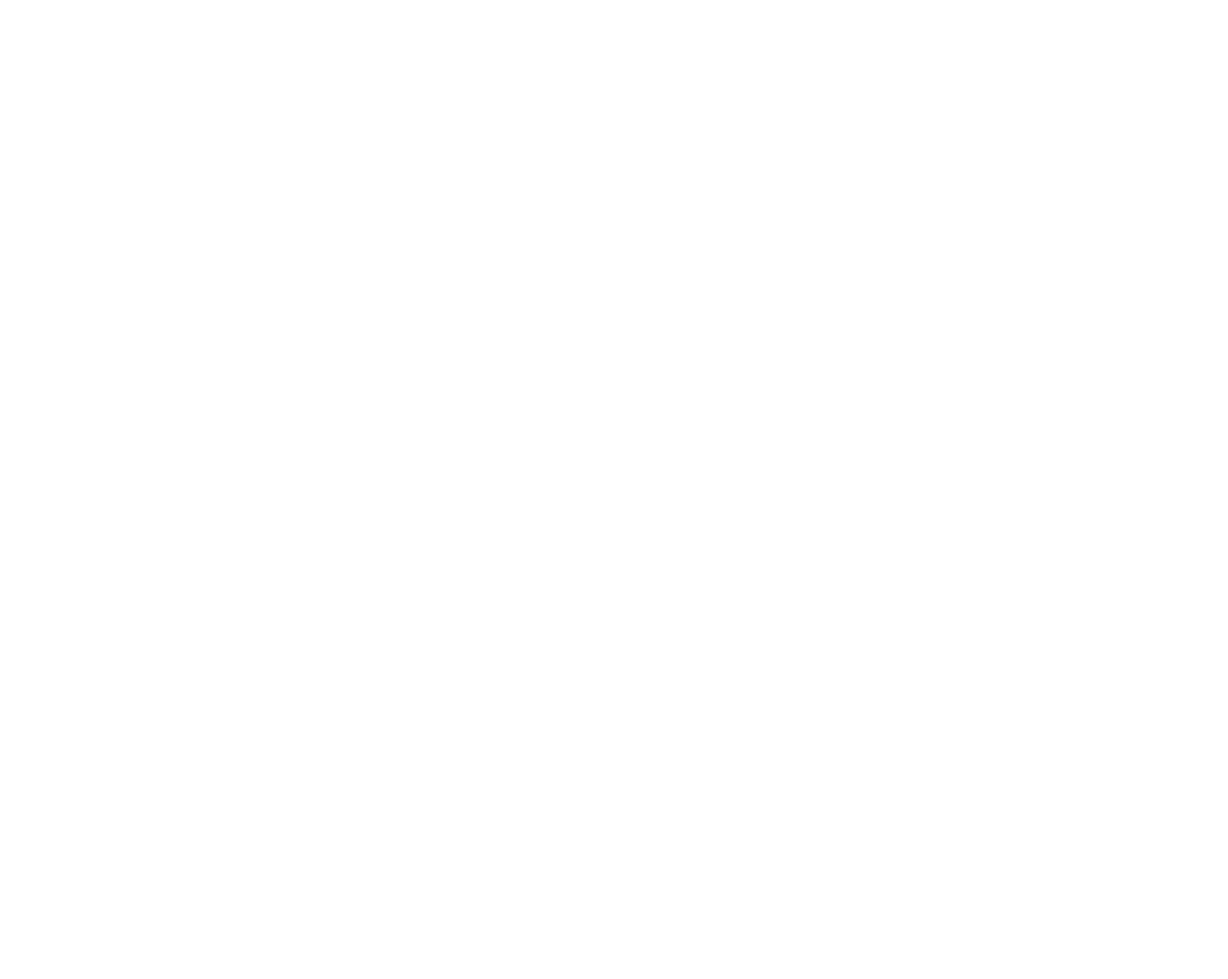
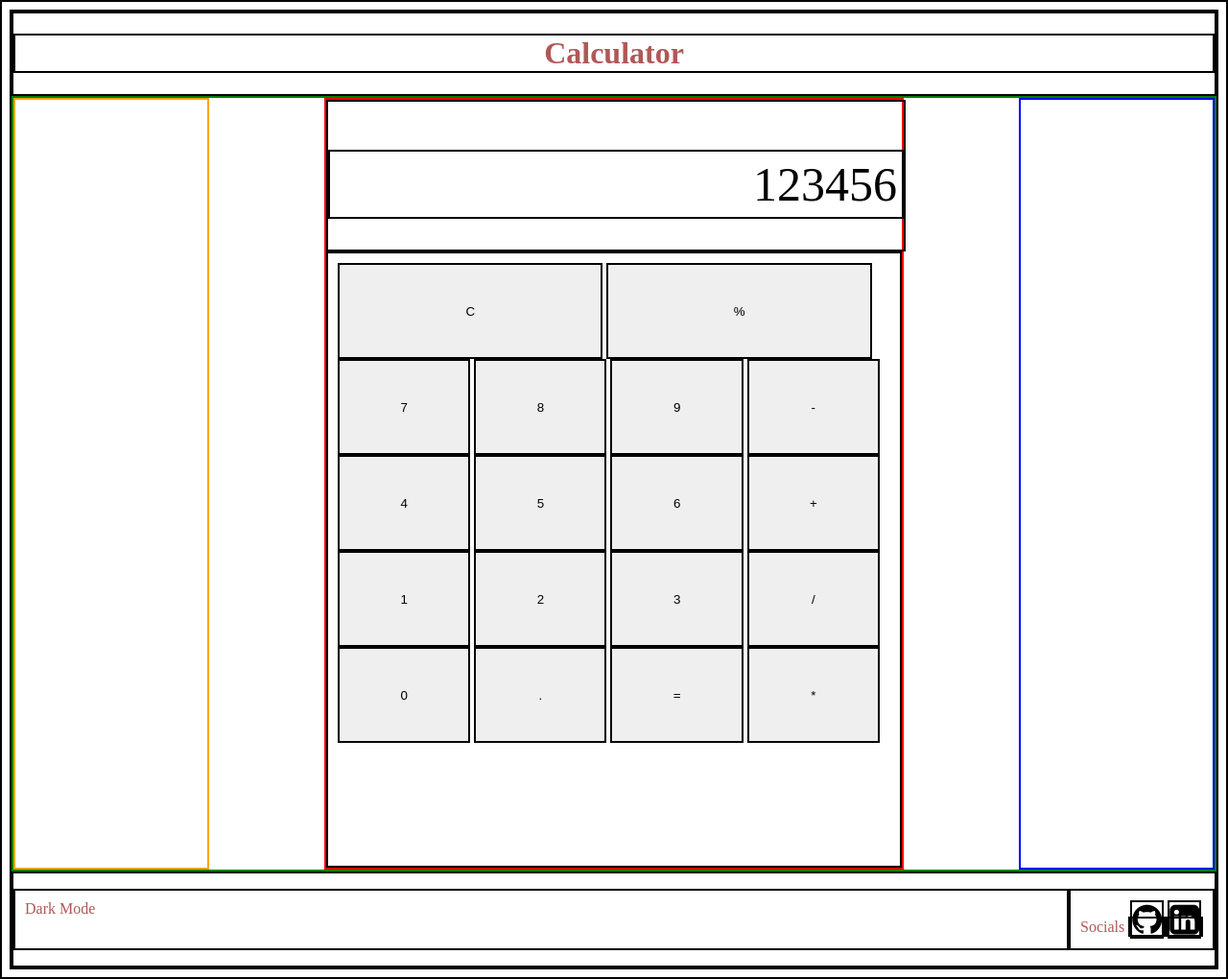
Before and after one commit to De-L3ns/Calculator, a plain HTML site: page index.html in a window 1280 px wide. Shown: the whole page at 96% size. Before the commit the page ends 800 px from the top, so only its background shows below. Drawn offline with Linux system fonts and the light colour scheme.

Commit message:
basic layout for html and css

```diff
--- a/index.html
+++ b/index.html
@@ -4,9 +4,55 @@
     <meta charset="UTF-8">
     <meta http-equiv="X-UA-Compatible" content="IE=edge">
     <meta name="viewport" content="width=device-width, initial-scale=1.0">
+    <link rel="stylesheet" href='styles.css'>
+    <link rel="stylesheet" href="https://cdnjs.cloudflare.com/ajax/libs/font-awesome/4.7.0/css/font-awesome.min.css">
     <title>Calculator</title>
 </head>
 <body>
+    <header>
+       <h1>Calculator</h1>
+    </header>
+
+    <div id=flex-container>
+        <div id=flex-left>
+
+        </div>
+        <div id=calculator>
+            <div id=calculator-screen>
+                <p>123456</p>
+            </div>
+            <div id=calculator-buttons>
+                <button class=calculator-button-top value='clear'>C</button>
+                <button class=calculator-button-top value='%'>%</button>
+                <button class=calculator-button value='7'>7</button>
+                <button class=calculator-button value='8'>8</button>
+                <button class=calculator-button value='9'>9</button>
+                <button class=calculator-button value='-'>-</button>
+                <button class=calculator-button value='4'>4</button>
+                <button class=calculator-button value='5'>5</button>
+                <button class=calculator-button value='6'>6</button>
+                <button class=calculator-button value='+'>+</button>
+                <button class=calculator-button value='1'>1</button>
+                <button class=calculator-button value='2'>2</button>
+                <button class=calculator-button value='3'>3</button>
+                <button class=calculator-button value='/'>/</button>
+                <button class=calculator-button value='0'>0</button>
+                <button class=calculator-button value='.'>.</button>
+                <button class=calculator-button value='='>=</button>
+                <button class=calculator-button value='*'>*</button>
+            </div>
+        </div>
+        <div id=flex-right>
+
+        </div>
+
+    </div>
+
+    <footer>
+        <p>Dark Mode</p>
+        <p>Socials <a href='https://github.com/De-L3ns'><i class="fa fa-github" style="font-size:36px"></i></a><a href='google.be'><i class="fa fa-linkedin-square" style="font-size:36px"></i></a></p>
+
+    </footer>
 
 
 <script src='script.js'></script>
--- a/styles.css
+++ b/styles.css
@@ -0,0 +1,99 @@
+* {
+    border: 2px solid black;
+}
+
+
+header {
+    text-align: center;
+}
+
+header h1 {
+    color: rgba(150, 29, 29, 0.747);
+}
+
+#flex-container {
+    display: flex;
+    align-content: center;
+    align-items: center;
+    border-color: green;
+
+}
+
+#flex-left {
+    width: 200px;
+    height: 800px;
+    border-color: orange;
+}
+
+
+
+#calculator {
+    flex-shrink: 0;
+    display: inline-flex;
+    align-content: center;
+    flex-direction: column;
+    justify-content: space-evenly;
+    margin: auto;
+    width: 600px;
+    height: 800px;
+    border-color: red;
+}
+
+#calculator-screen {
+    flex: 1;
+    width: 600px;
+    height: 80px;
+
+}
+
+#calculator-screen p {
+    font-size: 50px;
+    text-align: right;
+    padding: 5px;
+}
+#calculator-buttons {
+    flex: 4;
+    flex-wrap: wrap;
+    padding: 10px;
+}
+
+.calculator-button-top {
+    width: 48%;
+    height: 100px;
+}
+
+.calculator-button {
+    padding: 10px;
+    width: 24%;
+    height: 100px;
+}
+
+
+#flex-right {
+    width: 200px;
+    height: 800px;
+    border-color: blue;
+}
+
+footer {
+    display: flex;
+
+}
+
+footer>p:first-child {
+    flex: 1;
+
+}
+
+footer::after {
+    flex: 1;
+}
+
+footer p {
+    color: rgba(150, 29, 29, 0.747);
+    padding: 10px;
+}
+
+a:link, i {
+    color: black;
+}
```
